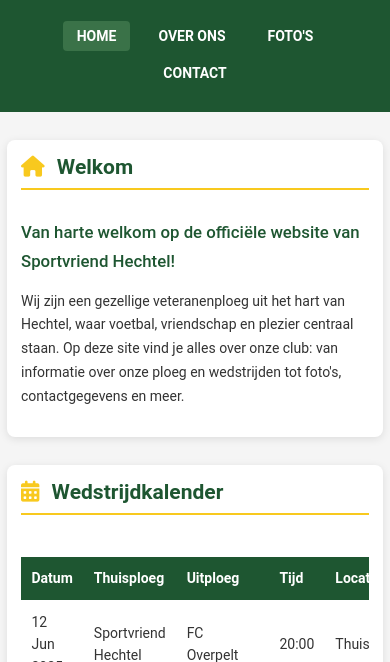
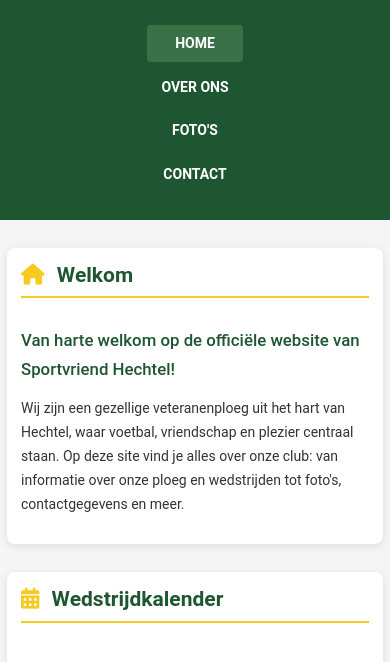
Before and after one commit to sanderkerkhofs/sportvriend-hechtel-site, a plain HTML site: page index.html in a window 390 px wide. Shown: the part 181-843 px from the top of the page. Drawn offline with Linux system fonts and the light colour scheme.

Commit message:
responsive navbar

```diff
--- a/styles.css
+++ b/styles.css
@@ -90,6 +90,8 @@ nav a {
     padding: var(--spacing-xs) var(--spacing-sm);
     border-radius: 4px;
     text-transform: uppercase;
+    transition: all 0.3s ease;
+    display: inline-block;
 }
 
 nav a:hover, nav a.active {
@@ -843,6 +845,20 @@ footer {
         gap: var(--spacing-sm);
     }
 
+    /* Make nav items stack vertically */
+    nav ul {
+        flex-direction: column;
+        align-items: center;
+        gap: var(--spacing-xs);
+    }
+
+    nav a {
+        display: block;
+        width: 100%;
+        text-align: center;
+        padding: var(--spacing-xs) var(--spacing-md);
+    }
+
     .contact-grid {
         grid-template-columns: 1fr;
     }
```
